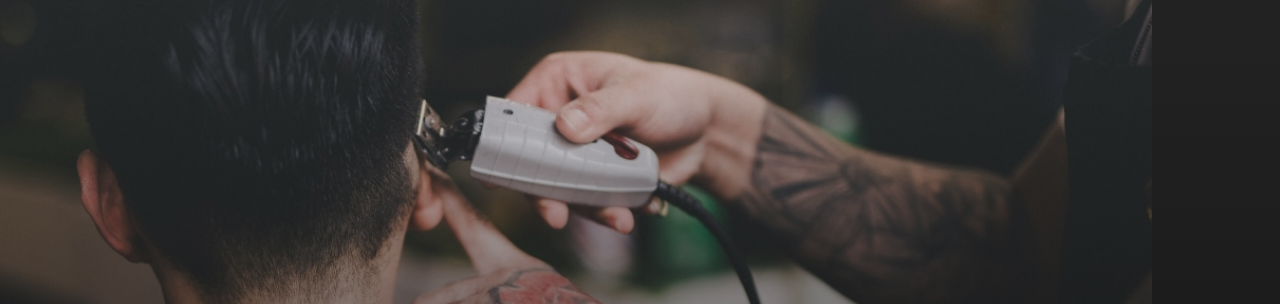
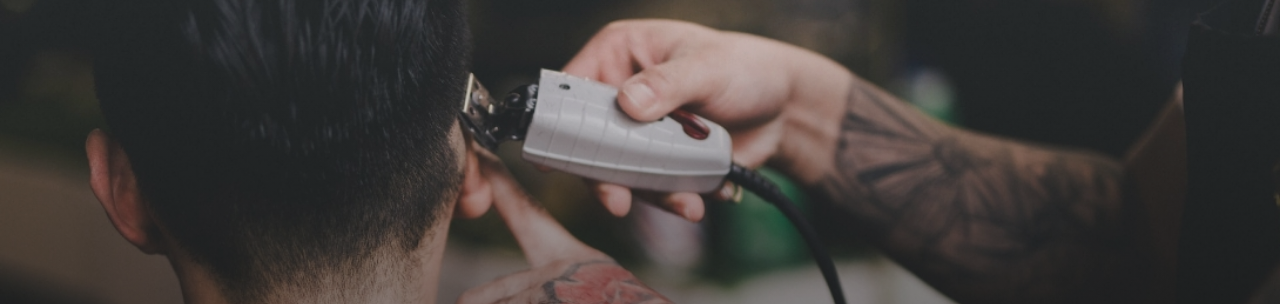
Before and after one commit to hamidousow/shaggy-barber, a website: page index.html in a window 1280 px wide. Shown: the part 61-365 px from the top of the page. Drawn offline with Linux system fonts and the light colour scheme.

Commit message:
hero background image set

```diff
--- a/index.html
+++ b/index.html
@@ -56,9 +56,9 @@
                     </text>
                 </svg>
             </a>
-            <div class="hero__background-image">
+            <!-- <div class="hero__background-image">
                 <img alt="" src="./images/hero-img.jpg"/>
-            </div>
+            </div> -->
         </section>
         <section class="about" id="about">
             <div class="about__left">
--- a/styles/_hero.scss
+++ b/styles/_hero.scss
@@ -7,7 +7,10 @@
     align-items: center;
     justify-content: center;
     row-gap: .5rem;;
-    background: linear-gradient(0deg, rgba(19,19,19,1) 0%, rgba(19,19,19,0.010241596638655426) 100%);
+    background: linear-gradient(0deg, rgba(19,19,19,1) 0%, rgba(19,19,19,0.010241596638655426) 100%),
+                url(../images/hero-img.jpg) no-repeat;
+    background-size: cover;
+    background-position: center;
 
     &__title {
         color: $clr-white;
@@ -54,20 +57,6 @@
         }
     }
 
-    &__background-image {
-        position: absolute;
-        top: 0;
-        left: 0;
-        width: 100%;
-        height: 100%;
-        z-index: -1;
-        overflow: hidden;
-
-        & img {
-            height: 100%;
-        }
-    }
-
     @keyframes spin {
         from {
             transform:rotate(0deg);
```
Also changed, not shown: styles/index.css, 1 other file.
